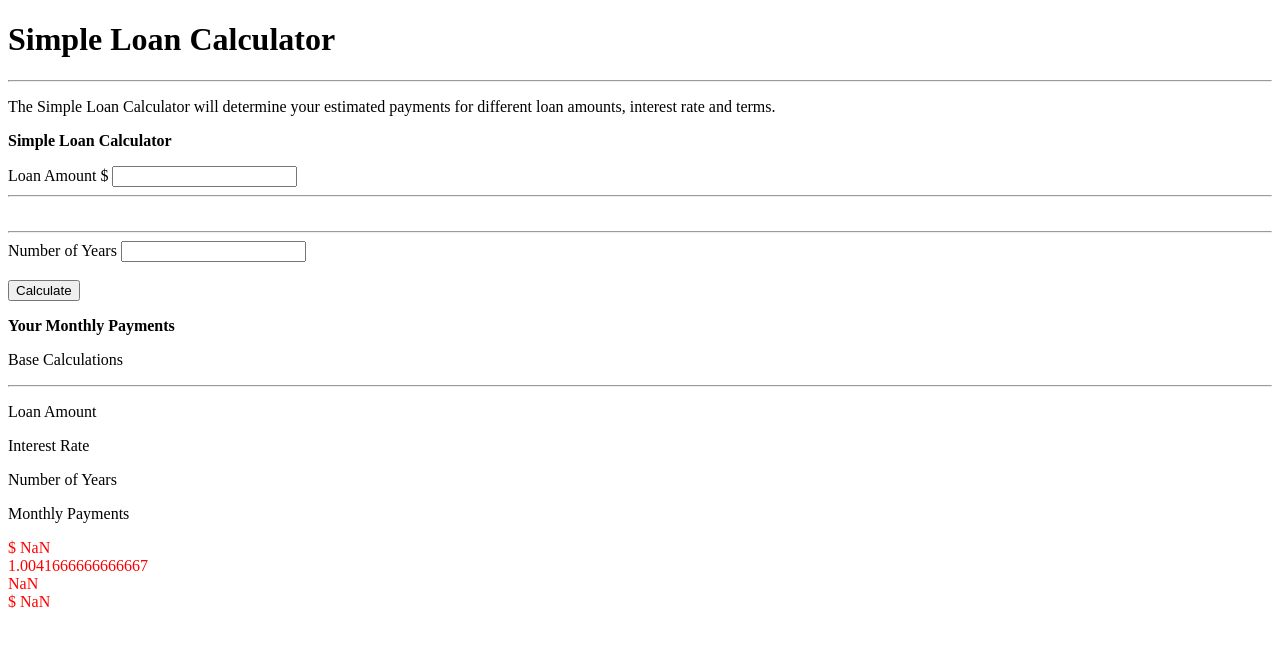
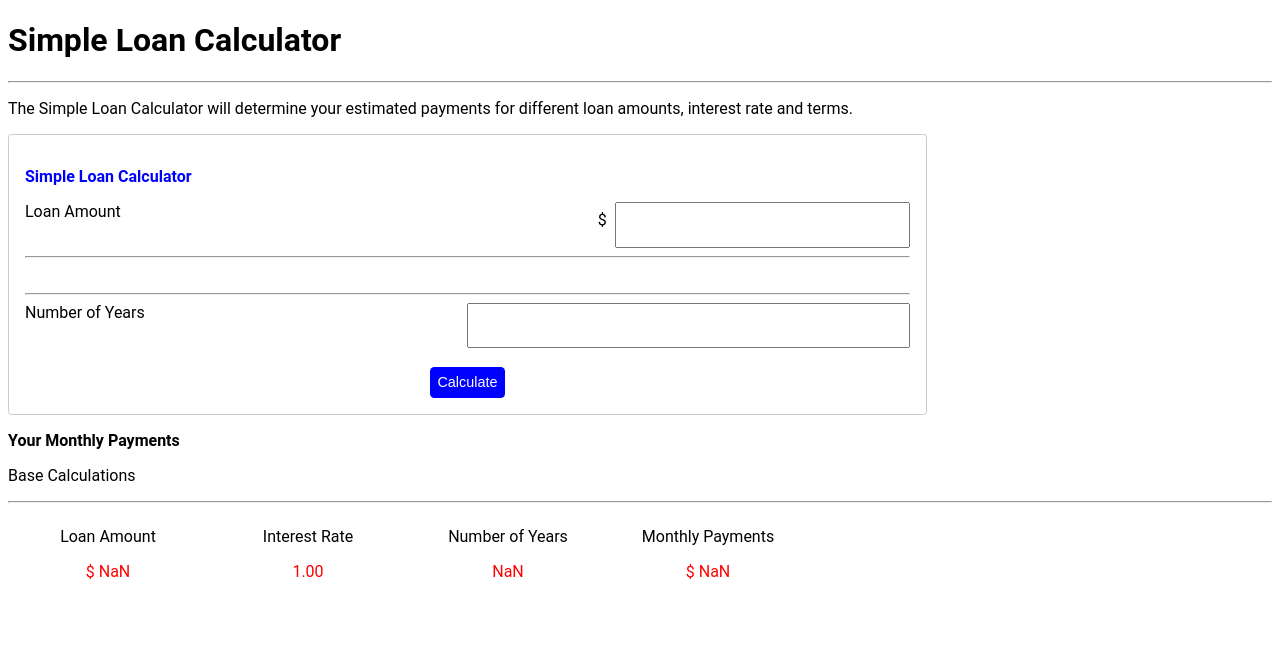
Before and after one commit to bhawansidhu/simple-loan-calculator, a plain HTML site: page index.html in a window 1280 px wide. Both pictures are taken after a click on the button "Calculate". Drawn offline with Linux system fonts and the light colour scheme.

Commit message:
add changes

```diff
--- a/css/style.css
+++ b/css/style.css
@@ -2,50 +2,40 @@ body{
     background-color: white;
     font-family: 'Roboto', sans-serif;
 }
-
 input[type=number] {
     width: 100%;
     padding: 1em;
     box-sizing: border-box;
 }
-
 .main-heading{
     max-width: 70%;
     font-family: 'Roboto', sans-serif;
 }
-
 .loan-form{
     min-width: 70%;
-    border: 1px solid #cccccc;
+    border: 1px solid #CCCCCC;
     border-radius: 0.2em;
     padding: 1em;
     max-width: 25em;
-
 }
-
 .form-heading{
     color: blue;
 }
-
 .loan-part{
     display: grid;
     grid-template-columns: 1fr 1fr 1fr;
 }
-
 .dollar-sign{
     text-align: right;
     padding: 0.5em;
 }
-
 .loanterm-part{
     display: grid;
     grid-template-columns: 1fr 1fr;
 }
-
 .cal-button{
     text-align: center;
 }
-
 .calcu-button{
     background-color:blue;
     border: none;
@@ -55,11 +45,9 @@ input[type=number] {
     font-size: 0.9em;
     border-radius: 0.3em;
 }
-
 .loan-details{
     display: grid;
     grid-template-columns: 1fr 1fr 1fr 1fr;
     text-align: center;
     max-width: 50em;
-
 }
--- a/index.html
+++ b/index.html
@@ -1,32 +1,13 @@
-<!--<!DOCTYPE html>
-<html lang="en">
-<head>
-    <meta charset="UTF-8">
-    <meta name="viewport" content="width=device-width, initial-scale=1.0">
-    <meta http-equiv="X-UA-Compatible" content="ie=edge">
-    <title>Simple loan calculator</title>
-    <link rel="stylesheet" href="css/style.css"/>
-
-</head>
-<body>
-    <h1>Simple loan Calculator</h1>
-    <p>The simple loan calculator will determine your estimated payments for different loan amount, interst rate and terms.</p>
-
-
-
-    <script src="js/index.js"></script>
-</body>
-</html> -->
 <!DOCTYPE html>
 <html lang="en">
 <head>
     <meta charset="utf-8">
     <meta http-equiv="X-UA-Compatible" content="ie=edge">
-    <title>Simple Loan Calculator</title>
-    <meta name="description" content="Simple loan calculator.">
-    <meta name="author" content="Bhawan">
+    <title>Loan Calculator</title>
+    <meta name="description" content="Welcome to loan calculator.">
+    <meta name="author" content="Avleen">
     <meta name="viewport" content="width=device-width, initial-scale=1">
-    <link rel="stylesheet" href="/css/index.css">
+    <link rel="stylesheet" href="/css/style.css">
 </head>
 <body>
     <header>
@@ -54,7 +35,6 @@
                 <input type="button" value="Calculate" id="calculateButton" class="calcu-button">
             </div>
         </form>
-
         <article>
             <p><strong>Your Monthly Payments</strong></p>
             <p>Base Calculations</p>
@@ -64,7 +44,6 @@
                 <p>Interest Rate</p>
                 <p>Number of Years</p>
                 <p>Monthly Payments</p>
-
                 <label id="loanAmountDetail"></label>
                 <label id="interestRateDetail"></label>
                 <label id="numberofYearsDetail"></label>
--- a/js/index.js
+++ b/js/index.js
@@ -1,29 +1,22 @@
 let calButton = document.getElementById("calculateButton");
-
 function loanDetails(){
     let loanAmount = parseInt(document.getElementById("loanAmount").value);
     let loanTerms = parseInt(document.getElementById("numOfYears").value);
     const annualIntRate = 5;
-
     let numOfPayments = loanTerms * 12;
     let IntRate = ((annualIntRate/100)/12);
-
     let monthlyIntRate = IntRate + 1;
     let monSum = Math.pow(monthlyIntRate, -numOfPayments);
     let monSub = 1 - monSum;
     let userMonthlyIntRate = loanAmount * IntRate;
     let monthlyInstallment = userMonthlyIntRate / monSub;
-
     document.getElementById(`loanAmountDetail`).innerHTML += `$ ${loanAmount}<br>`;
-    document.getElementById(`interestRateDetail`).innerHTML += `${monthlyIntRate}<br>`;
+    document.getElementById(`interestRateDetail`).innerHTML += `${monthlyIntRate.toFixed(2)}<br>`;
     document.getElementById(`numberofYearsDetail`).innerHTML += `${loanTerms}<br>`;
-    document.getElementById(`monthlyPaymentsDetail`).innerHTML += `$ ${monthlyInstallment}<br>`;
-
+    document.getElementById(`monthlyPaymentsDetail`).innerHTML += `$ ${monthlyInstallment.toFixed(2)}<br>`;
     document.getElementById(`loanAmountDetail`).style.color = "red";
     document.getElementById(`interestRateDetail`).style.color = "red";
     document.getElementById(`numberofYearsDetail`).style.color = "red";
     document.getElementById(`monthlyPaymentsDetail`).style.color = "red";
-
 }
-
 calButton.addEventListener("click",loanDetails)
```
